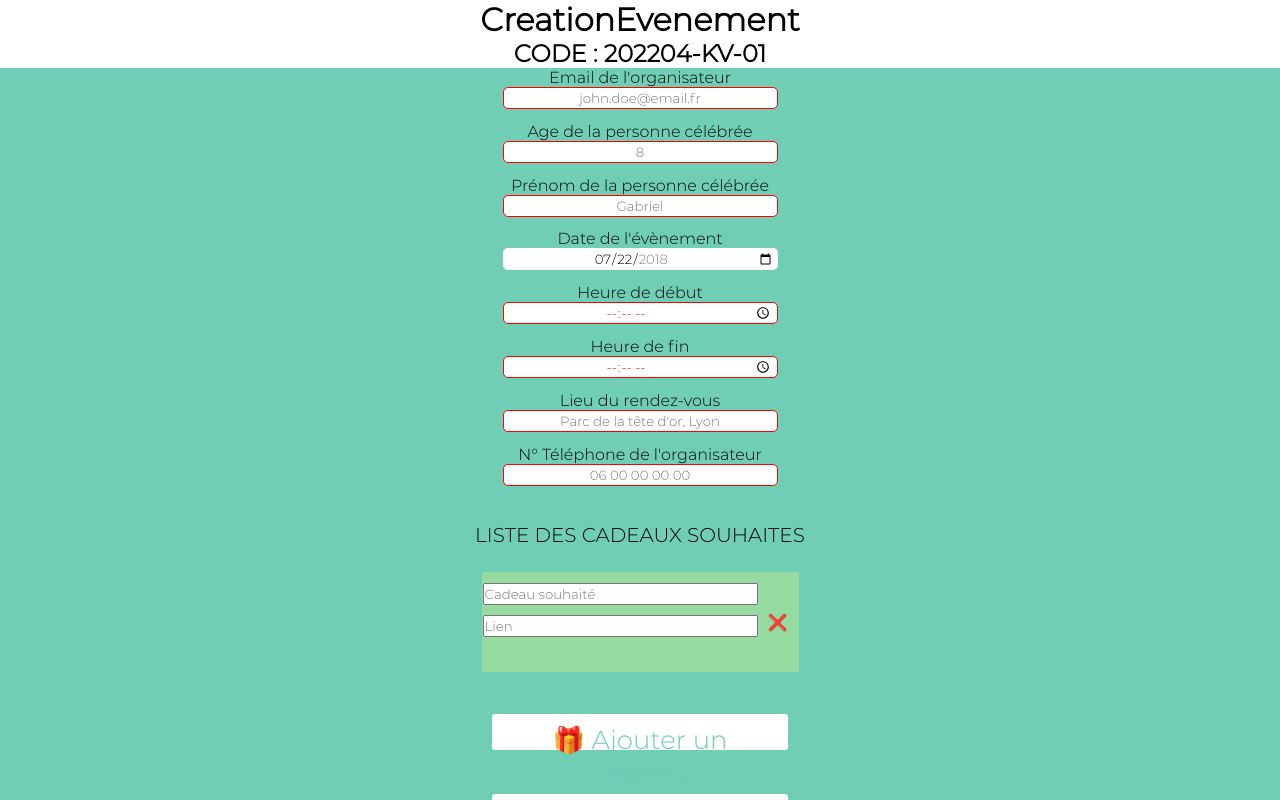
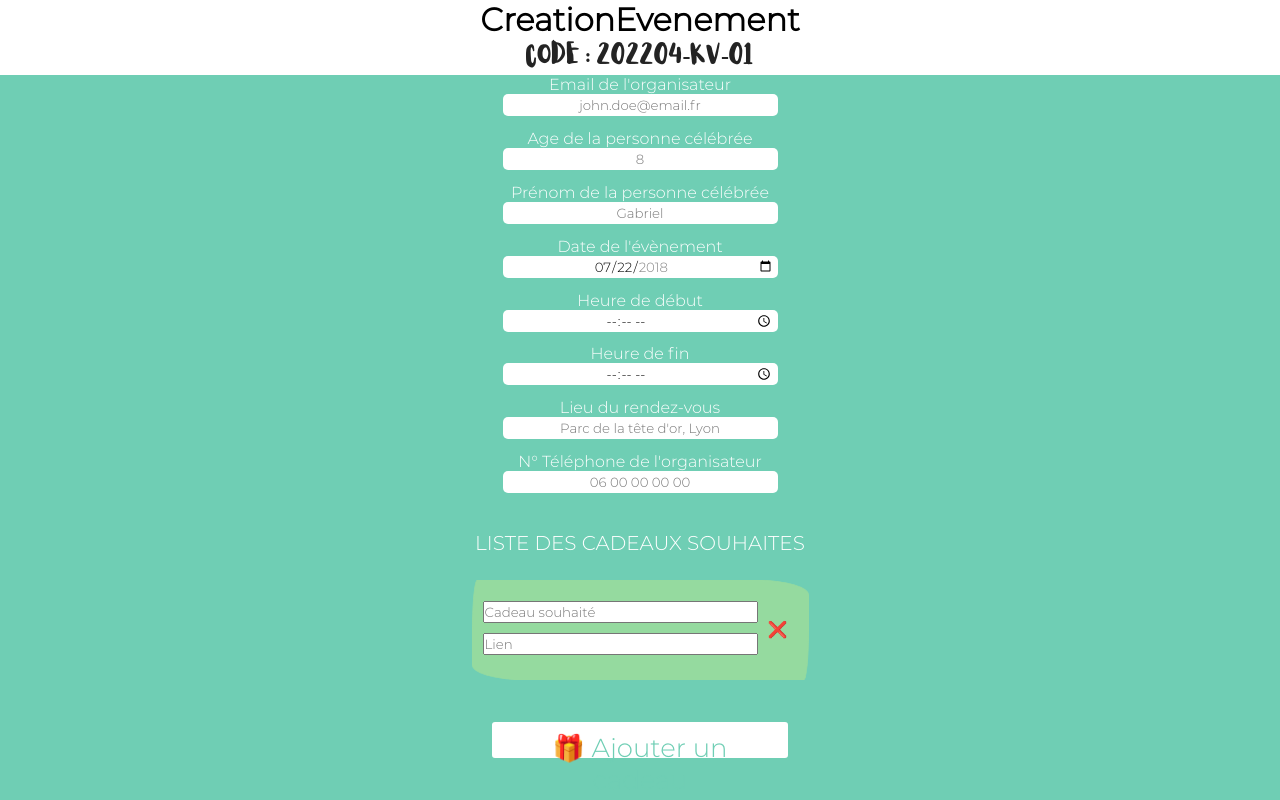
Before and after one commit to WildCodeSchool/2022-03-JS-RemoteFR-Outsiders-P3-GiveDay, a React (Vite) app in the folder frontend/: page / in a window 1280 px wide. Shown: the top 800 px of the page. Built offline with nearby package versions, Linux system fonts and the light colour scheme.

Commit message:
Modification du formulaire creation evenement : prêt à merger

```diff
--- a/frontend/src/components/CreationEvenement/creationEvenement.css
+++ b/frontend/src/components/CreationEvenement/creationEvenement.css
@@ -4,6 +4,19 @@
   align-items: center;
   width: 100%;
   background-color: #6fceb4;
+  color: var(--color_light);
+}
+#creationEvenement h1,h2{
+  font-family: var(--font-logo);
+  margin: 0.2rem;
+  color:#232323;
+
+}
+
+#creationEvenement .qrcode{
+  width:100px;
+  height: 100px;
+  margin:0 auto 20px auto;
 }
 
 #creationEvenement label {
@@ -27,12 +40,59 @@
   width: 300px;
 }
 
+#creationEvenement span.title {
+  text-align: center;
+  margin: 25px auto 5px auto;
+  font-size: 20px;
+}
+
+.titre {
+  font-family: var(--font-titre_small-text);
+}
+
+#creationEvenement label {
+  display: flex;
+  justify-content: center;
+  flex-direction: column;
+  align-items: center;
+  text-align: center;
+  width: 100%;
+}
+
+#creationEvenement .inputForm:valid,
+#creationEvenement .inputForm:invalid {
+  background-color: var(--color_light);
+  border: 0;
+  margin-bottom: 0.8rem;
+  color: var(--color_dark);
+  padding: 0.2rem;
+  text-align: center;
+}
+#creationEvenement .inputForm:invalid {
+  border: 1px solid red;
+  color: red;
+}
+
+#creationEvenement.inputForm:hover {
+  opacity: 50%;
+  position: relative;
+}
+
+.inputForm:focus {
+  outline: none;
+  border: 1px solid var(--color_3);
+  opacity: 55%;
+}
+
+/* COMPOSANT CADEAU */
 #creationEvenement div.cadeau {
   width: 100%;
   height: 100px;
   border: 1px solid rgb(149, 218, 159);
+  border-radius: 5px 50px / 50px 15px;
   background-color: rgb(149, 218, 159);
   margin: 20px 0 20px 0;
+  padding:10px;
   display: flex;
   flex-direction: row;
 }
@@ -62,13 +122,3 @@
   width: 30px;
   margin: auto 5px;
 }
-
-#creationEvenement span.title {
-  text-align: center;
-  margin: 25px auto 5px auto;
-  font-size: 20px;
-}
-
-.titre {
-  font-family: var(--font-titre_small-text);
-}
```
Also changed, not shown: frontend/src/components/CreationEvenement/CreationEvenement.jsx (+0 -8 lines).
